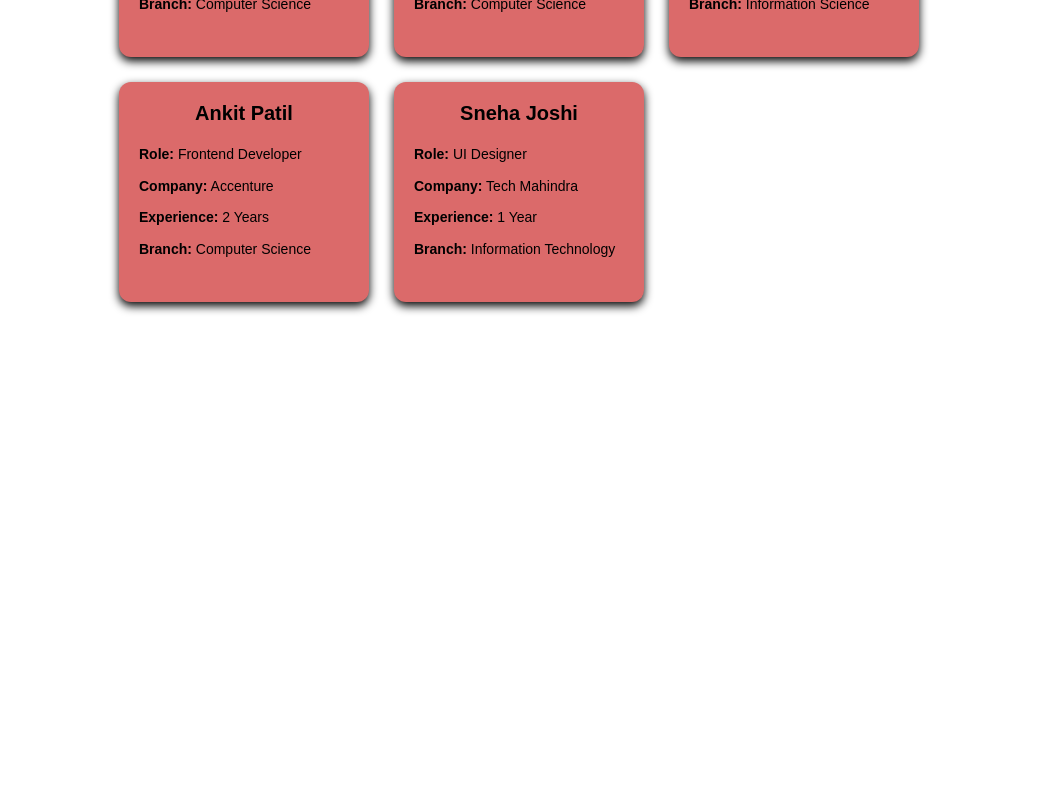
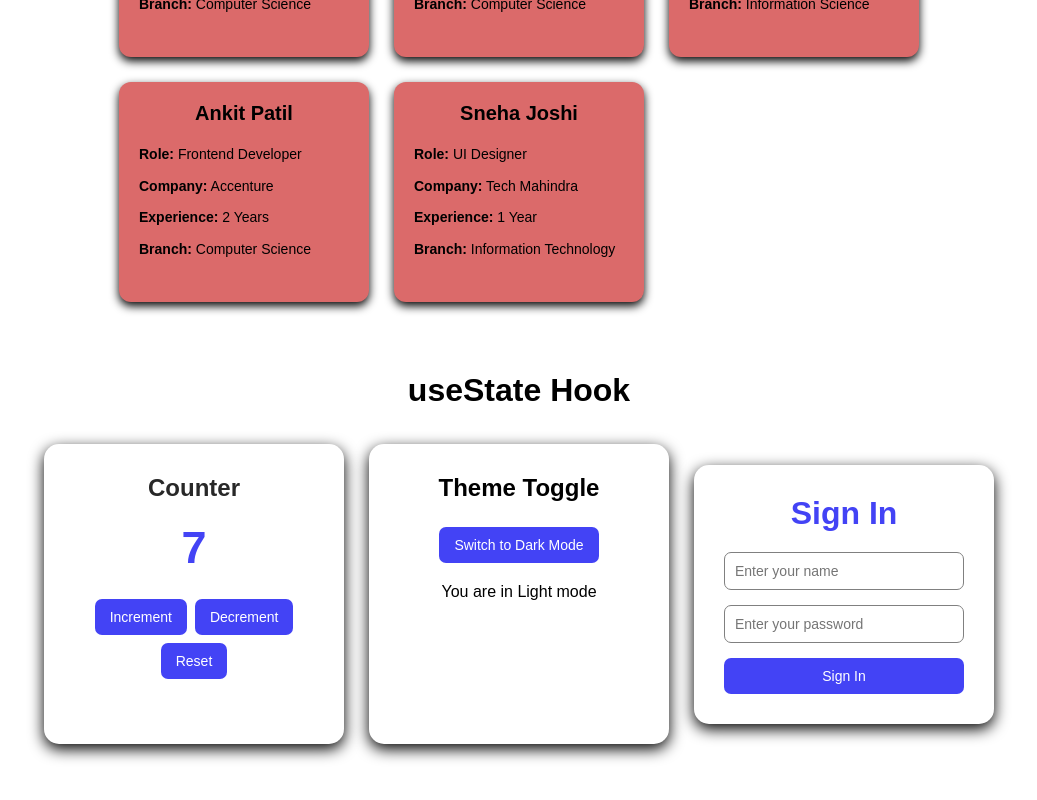
Before and after one commit to Abhishekh007/abhi1, a React (Vite) app: page / in a window 1280 px wide. Shown: the part 260-1060 px from the top of the page, without its empty margins (121-1158 px from the left). Before the commit the page ends 800 px from the top, so only its background shows below. Built offline with nearby package versions, Linux system fonts and the light colour scheme.

Commit message:
added task 5

```diff
--- a/src/App.css
+++ b/src/App.css
@@ -92,3 +92,124 @@ body {
     font-size: 14px;
     line-height: 1.4;
 }
+
+
+
+
+
+/* task4 */
+.app {
+    min-height: 100vh;
+    padding: 40px 20px;
+    text-align: center;
+}
+.app > h1 {
+    margin-bottom: 35px;
+    color:black;
+}
+.components {
+    display: flex;
+    justify-content: center;
+    align-items: stretch;
+    gap: 25px;
+    flex-wrap: wrap;
+}
+.card {
+    width: 300px;
+    min-height: 230px;
+    padding: 30px;
+    background-color: white;
+    border-radius: 15px;
+    box-shadow: 0 5px 15px black;
+}
+.card h2 {
+    margin-bottom: 20px;
+    color: rgb(40, 40, 40);
+}
+.count {
+    font-size: 45px;
+    margin-bottom: 25px;
+    color: rgb(67, 67, 245);
+}
+.button-group {
+    display: flex;
+    justify-content: center;
+    gap: 8px;
+    flex-wrap: wrap;
+}
+button {
+    padding: 10px 15px;
+    border: none;
+    border-radius: 7px;
+    background-color:rgb(67, 67, 245);
+    color: white;
+    cursor: pointer;
+    font-size: 14px;
+}
+button:hover {
+    background-color: rgb(40, 40, 245);
+}
+.signin-content p {
+    margin-bottom: 20px;
+    color: gray;
+}
+.theme-card {
+    width: 300px;
+    min-height: 230px;
+    padding: 30px;
+    border-radius: 15px;
+    box-shadow: 0 5px 15px black;
+    transition: 0.3s;
+}
+.theme-card h2 {
+    margin-bottom: 25px;
+}
+.theme-card p {
+    margin-top: 20px;
+}
+.light-theme {
+    background-color: white;
+    color: black;
+}
+.dark-theme {
+    background-color: black;
+    color: white;
+}
+.signin-page {
+    display: flex;
+    justify-content: center;
+    align-items: center;
+    min-height: 300px;
+}
+.signin-card {
+    width: 300px;
+    padding: 30px;
+    background-color: white;
+    border-radius: 15px;
+    box-shadow: 0 5px 15px black;
+    text-align: center;
+}
+.signin-card h1 {
+    margin-bottom: 20px;
+    color: rgb(67, 67, 245);
+}
+.signin-card p {
+    margin-bottom: 20px;
+    color: gray;
+}
+.signin-card input {
+    width: 100%;
+    padding: 10px;
+    margin-bottom: 15px;
+    border: 1px solid gray;
+    border-radius: 7px;
+    font-size: 14px;
+}
+.signin-card input:focus {
+    outline: none;
+    border-color: rgb(67, 67, 245);
+}
+.signin-card button {
+    width: 100%;
+    padding: 10px;
+}
--- a/src/App.jsx
+++ b/src/App.jsx
@@ -113,6 +113,9 @@
 
 import "./App.css";
 import React from 'react'
+import UseStateHook from "./task4/UseStateHook";
+import DarkMode from "./task4/DarkMode";
+import SignIn from "./task4/SignIn";
 export default function App() {
     const employees = [
       {
@@ -156,7 +159,7 @@ export default function App() {
             branch: "Information Technology"
         }
     ];
-  return (
+  return (<div>
             <div className="container">
             <h1>Employee Details</h1>
             <div className="employee-container">
@@ -170,6 +173,16 @@ export default function App() {
                     </div>
                 ))}
             </div>
+
+        </div>
+        <div className="app">
+            <h1>useState Hook</h1>
+            <div className="components">
+                <UseStateHook />
+                <DarkMode />
+                <SignIn />
+            </div>
+        </div>
         </div>
   )
 }
--- /dev/null
+++ b/src/task4/DarkMode.jsx
@@ -0,0 +1,12 @@
+import React, { useState } from "react";
+export default function DarkMode() {
+    const [dark, setDark] = useState(false);
+
+    return (
+        <div className={dark ? "theme-card dark-theme" : "theme-card light-theme"}>
+            <h2>Theme Toggle</h2>
+            <button onClick={() => setDark(!dark)}>Switch to {dark ? "Light" : "Dark"} Mode</button>
+            <p>You are in {dark ? "Dark" : "Light"} mode</p>
+        </div>
+    );
+}
--- /dev/null
+++ b/src/task4/SignIn.jsx
@@ -0,0 +1,23 @@
+import React, { useState } from "react";
+export default function SignIn() {
+    const [signIn, setSignIn] = useState(false);
+
+    return (
+        <div className="signin-page">
+            {signIn ? (
+                <div className="signin-card">
+                    <h1>Welcome!</h1>
+                    <p>You are successfully signed in.</p>
+                    <button onClick={() => setSignIn(false)}>Sign Out</button>
+                </div>
+            ) : (
+                <div className="signin-card">
+                    <h1>Sign In</h1>
+                    <input type="text" placeholder="Enter your name"/>
+                    <input type="password" placeholder="Enter your password"/>
+                    <button onClick={() => setSignIn(true)}> Sign In</button>
+                </div>
+            )}
+        </div>
+    );
+}
--- /dev/null
+++ b/src/task4/UseStateHook.jsx
@@ -0,0 +1,16 @@
+import React, { useState } from "react";
+export default function UseStateHook() {
+    const [count, setCount] = useState(7);
+
+    return (
+        <div className="card">
+            <h2>Counter</h2>
+            <h1 className="count">{count}</h1>
+            <div className="button-group">
+                <button onClick={() => setCount(count + 1)}>Increment</button>
+                <button onClick={() => setCount(count - 1)}>Decrement</button>
+                <button onClick={() => setCount(0)}>Reset</button>
+            </div>
+        </div>
+    );
+}
```
